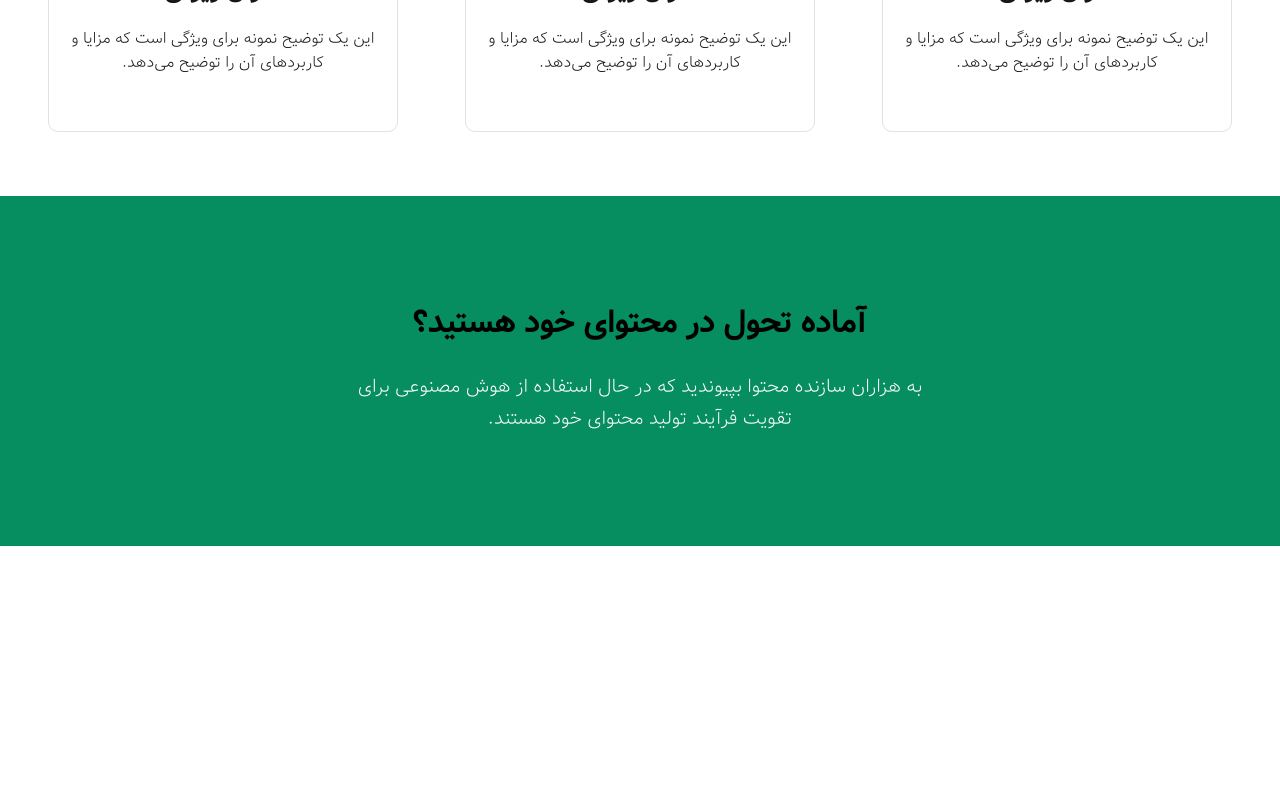
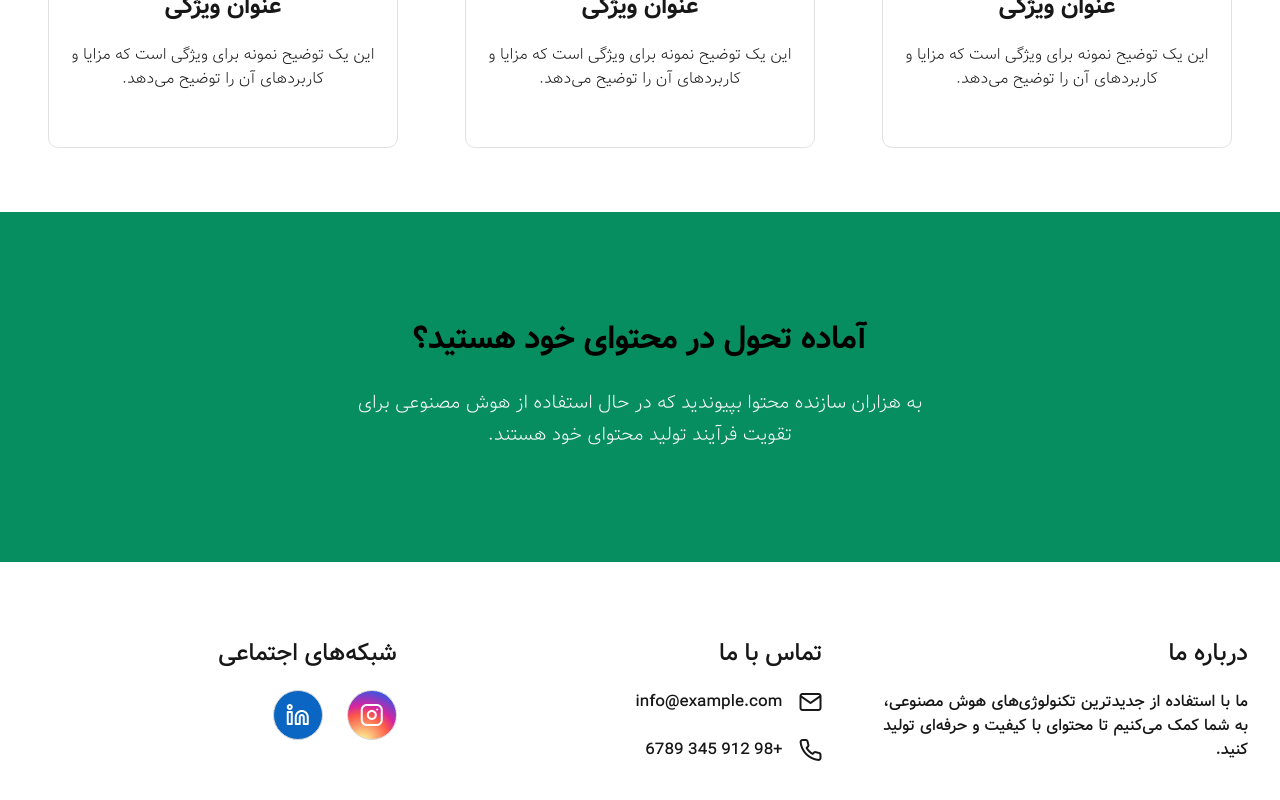
Before and after one commit to saeedrb/aicaption, a Next.js app: page / in a window 1280 px wide. Shown: the part 922-1722 px from the top of the page. Before the commit the page ends 1500 px from the top, so only its background shows below. Built offline with nearby package versions, Linux system fonts and the light colour scheme.

Commit message:
add footer section to home page

```diff
--- a/app/layout.tsx
+++ b/app/layout.tsx
@@ -14,7 +14,9 @@ export default function RootLayout({
 }>) {
   return (
     <html lang="en">
-      <body dir="rtl" className="_container">{children}</body>
+      <body dir="rtl" className="_container">
+        {children}
+      </body>
     </html>
   );
 }
--- a/components/Pages/Home/Home.tsx
+++ b/components/Pages/Home/Home.tsx
@@ -2,14 +2,16 @@ import HomePageBanner from '@/components/Sections/HomePageBanner/HomePageBanner'
 import Navbar from '@/components/Sections/Navbar/Navbar';
 import Features from '@/components/Sections/Features/Features';
 import Description from '@/components/Sections/Description/Description';
+import Footer from '@/components/Sections/Footer/Footer';
 
 const Home: React.FC = () => {
   return (
     <div className={'pageWrapper'}>
-        <Navbar />
+        <Navbar />s
         <HomePageBanner />
         <Features />
         <Description />
+        <Footer />
     </div>
   )
 }
--- /dev/null
+++ b/components/Sections/Footer/Footer.module.css
@@ -0,0 +1,71 @@
+.container {
+    display: flex;
+    width: 100%;
+    padding: 3rem 2rem;
+    justify-content: space-between;
+    padding-bottom: 100px;
+}
+.container > div {
+    display: flex;
+    flex-direction: column;
+    width: 30%;
+}
+.container > div h3 {
+    font-size: 1.5rem;
+    margin-bottom: 1.5rem;
+    font-weight: 600;
+}
+.aboutUs > p {
+    font-size: 16px;
+    line-height: 24px;
+    text-align: justify;
+    font-weight: 600;
+}
+.contactUs > div  {
+    display: flex;
+    flex-direction: column;
+    row-gap: 1.5rem;
+}
+.contactUs > div  > div {
+    font-size: 16px;
+    line-height: 24px;
+    font-weight: 600;
+    display: flex;
+    justify-content: row-reverse;
+    align-items: center;
+    column-gap: 1rem;
+}
+.contactUs > div  > div i {
+    font-size: 24px;
+}
+.socialMedia > div {
+    display: flex;
+    column-gap: 1.5rem;
+}
+.socialMedia > div > a {
+    width: 50px;
+    height: 50px;
+    border: 1px solid #d6d6d6;
+    border-radius: 50%;
+    display: flex;
+    justify-content: center;
+    align-items: center;
+}
+.instagram {
+    background: radial-gradient(circle at 30% 107%, #fdf497 0%, #fdf497 5%, #fd5949 45%, #d6249f 60%, #285AEB 90%);
+    color: #fff;
+}
+.instagram > i {
+    font-size: 24px;
+}
+.linkedin {
+    background: #0A66C2;
+    color: #fff;
+}
+.linkedin > i {
+    font-size: 24px;
+}
+.instagram:hover, .linkedin:hover {
+    transform: scale(1.1);
+    transition: transform 0.3s ease-in-out;
+}
--- /dev/null
+++ b/components/Sections/Footer/Footer.tsx
@@ -0,0 +1,44 @@
+import React from "react";
+import styles from "./Footer.module.css";
+import { Icon } from "@/components/Elements/Icon/Icon";
+import Link from "next/link";
+
+const Footer = () => {
+  return (
+    <div className={styles.container}>
+      <div className={styles.aboutUs}>
+        <h3>درباره ما</h3>
+        <p>
+          ما با استفاده از جدیدترین تکنولوژی‌های هوش مصنوعی، به شما کمک می‌کنیم
+          تا محتوای با کیفیت و حرفه‌ای تولید کنید.
+        </p>
+      </div>
+      <div className={styles.contactUs}>
+        <h3>تماس با ما</h3>
+        <div>
+          <div>
+            <Icon icon="mail" prefix="sarv" />
+            <span>info@example.com</span>
+          </div>
+          <div>
+            <Icon icon="phone" prefix="sarv" />
+            <span>+98 912 345 6789</span>
+          </div>
+        </div>
+      </div>
+      <div className={styles.socialMedia}>
+        <h3>شبکه‌های اجتماعی</h3>
+        <div>
+          <Link href="#" className={styles.instagram}>
+            <Icon icon="instagram" prefix="sarv" />
+          </Link>
+          <Link href="#" className={styles.linkedin}>
+            <Icon icon="linkedin" prefix="sarv" />
+          </Link>
+        </div>
+      </div>
+    </div>
+  );
+};
+
+export default Footer;
```
